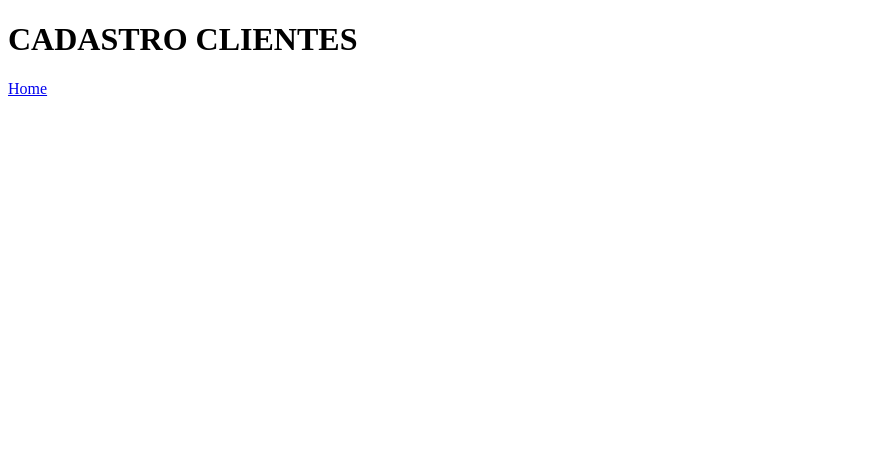
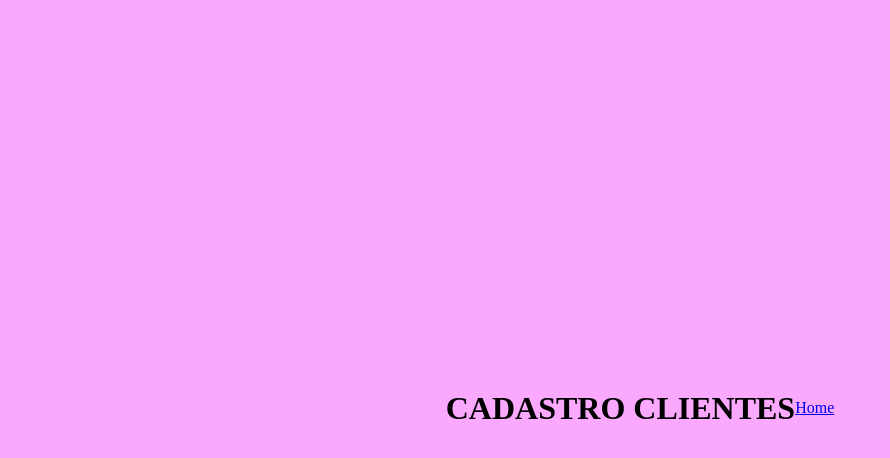
Before and after one commit to Gisele06/teste_branch, a plain HTML site: page pages/clientes.html in a window 1280 px wide. Shown: the whole page, without its empty margins (0-890 px from the left). Drawn offline with Linux system fonts and the light colour scheme.

Commit message:
Estilização do cliente concluído

```diff
--- /dev/null
+++ b/css/clientes.css
@@ -0,0 +1,7 @@
+body{
+    display: flex;
+    justify-content: center;
+    align-items: center;
+    background-color: rgb(251, 168, 255);
+    height: 100vh;
+}
--- a/pages/clientes.html
+++ b/pages/clientes.html
@@ -3,6 +3,7 @@
 <head>
     <meta charset="UTF-8">
     <meta name="viewport" content="width=device-width, initial-scale=1.0">
+    <link rel="stylesheet" href="../css/clientes.css">
     <title>Cadastro-Cliente</title>
 </head>
 <body>
```
